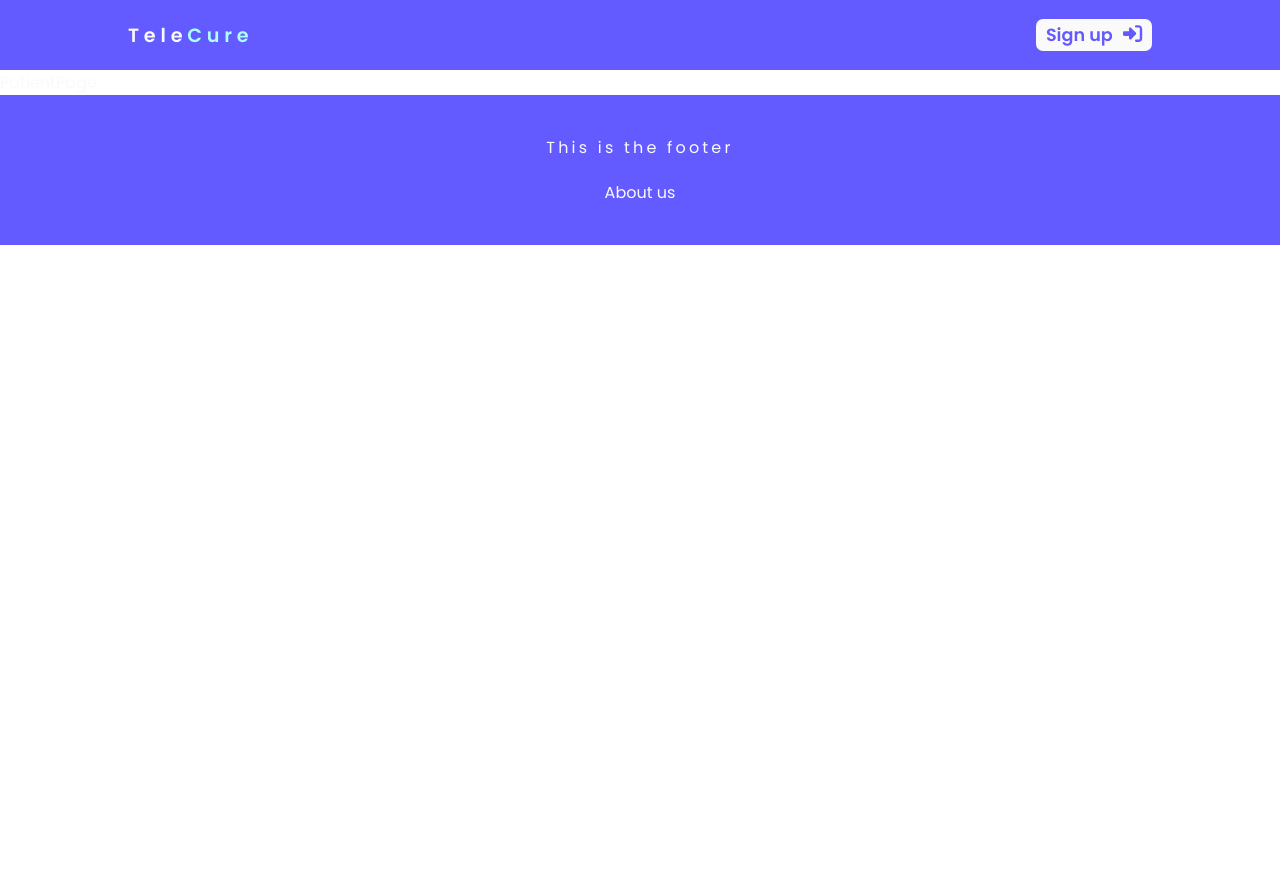
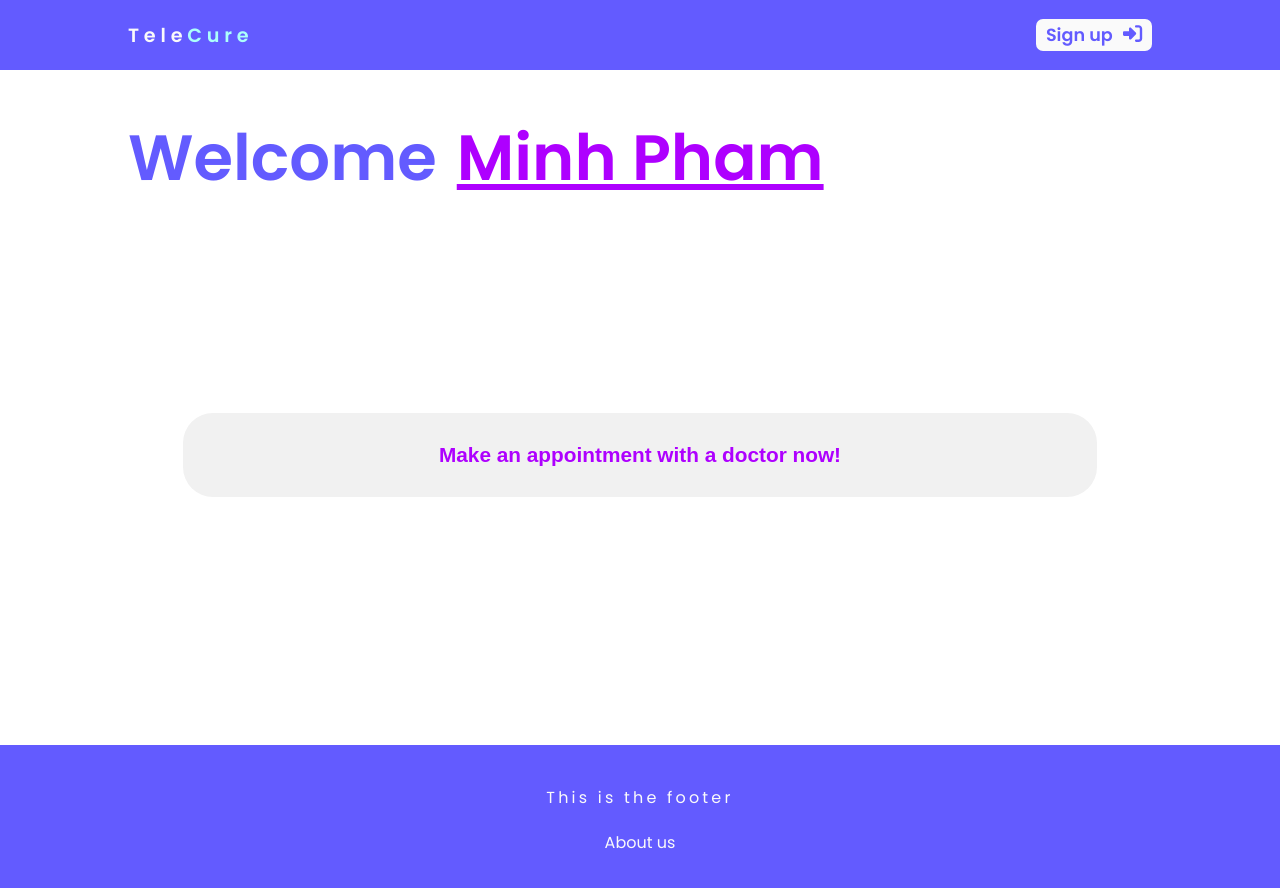
Before and after one commit to Minh-Uchiha/TeleCure, a React (Create React App) app in the folder front-end/: page /patient in a window 1280 px wide. Shown: the top 888 px of the page. Before the commit the page ends 800 px from the top, so only its background shows below. Built offline with nearby package versions, Linux system fonts and the light colour scheme.

Commit message:
Create patient dashboard

```diff
--- a/front-end/src/context/UserContext.js
+++ b/front-end/src/context/UserContext.js
@@ -23,10 +23,13 @@ export const UserProvider = ({ children }) => {
     imageUrl:
       "https://img.freepik.com/free-vector/doctor-character-background_1270-84.jpg?w=2000",
   });
+  const [signedIn, setSignedIn] = useState(true);
 
   const setUserToDoctor = (isDoctor) => {
     setIsDoctor(isDoctor);
   };
+
+  const setStatusToSignedIn = (isSignedIn) => setSignedIn(isSignedIn);
 
   const updateUserInfo = (user) => {
     setUserInfo((oldUserInfo) => {
@@ -36,7 +39,14 @@ export const UserProvider = ({ children }) => {
 
   return (
     <UserContext.Provider
-      value={{ isDoctor, userInfo, setUserToDoctor, updateUserInfo }}
+      value={{
+        isDoctor,
+        userInfo,
+        setUserToDoctor,
+        updateUserInfo,
+        setStatusToSignedIn,
+        signedIn,
+      }}
     >
       {children}
     </UserContext.Provider>
--- /dev/null
+++ b/front-end/src/css/PatientPage.css
@@ -0,0 +1,48 @@
+.patient-page .greettings h1 {
+    color: #635bff;
+    font-size: 4rem;
+}
+
+.patient-page .greettings .link {
+    color: #ae00ff;
+    transition: all 0.5s;
+    margin-left: 20px;
+}
+
+.patient-page .greettings .link {
+    text-decoration: underline;
+}
+
+.patient-page .greettings .link:hover {
+    color: #d373ff;
+}
+
+.patient-page {
+    width: 80vw;
+    margin: 40px auto;
+}
+
+.make-appointment-container {
+    height: 500px;
+    width: 100%;
+    display: flex;
+    align-items: center;
+    justify-content: center;
+}
+
+.make-appointment-container button {
+    padding: 30px 20vw;
+    border-radius: 30px;
+    border: none;
+    font-size: 1.3rem;
+    color: #ae00ff;
+    font-weight: 600;
+    background-color: #f1f1f1;
+    cursor: pointer;
+    transition: all 0.8s;
+}
+
+.make-appointment-container button:hover {
+    color: #f1f1f1;
+    background-color: #ae00ff;
+}
--- a/front-end/src/pages/PatientPage.jsx
+++ b/front-end/src/pages/PatientPage.jsx
@@ -1,15 +1,40 @@
 import React from "react";
 import { useEffect } from "react";
 import { useUserContext } from "../context/UserContext";
+import { Link } from "react-router-dom";
+import "../css/PatientPage.css";
 
 const PatientPage = () => {
-  const { setUserToDoctor } = useUserContext();
+  const { signedIn, userInfo, setUserToDoctor } = useUserContext();
+  const { foreName, surName } = userInfo;
 
   useEffect(() => {
     setUserToDoctor(false);
   }, []);
 
-  return <div>PatientPage</div>;
+  const handleMakeAppointment = () => {};
+
+  return (
+    <section className="patient-page">
+      <div className="greettings">
+        <h1>
+          Welcome
+          {signedIn ? (
+            <span className="link">{foreName + " " + surName}</span>
+          ) : (
+            <Link className="link" to="/signup/patient">
+              Sign in
+            </Link>
+          )}
+        </h1>
+      </div>
+      <div className="make-appointment-container">
+        <button onClick={handleMakeAppointment}>
+          Make an appointment with a doctor now!
+        </button>
+      </div>
+    </section>
+  );
 };
 
 export default PatientPage;
```
